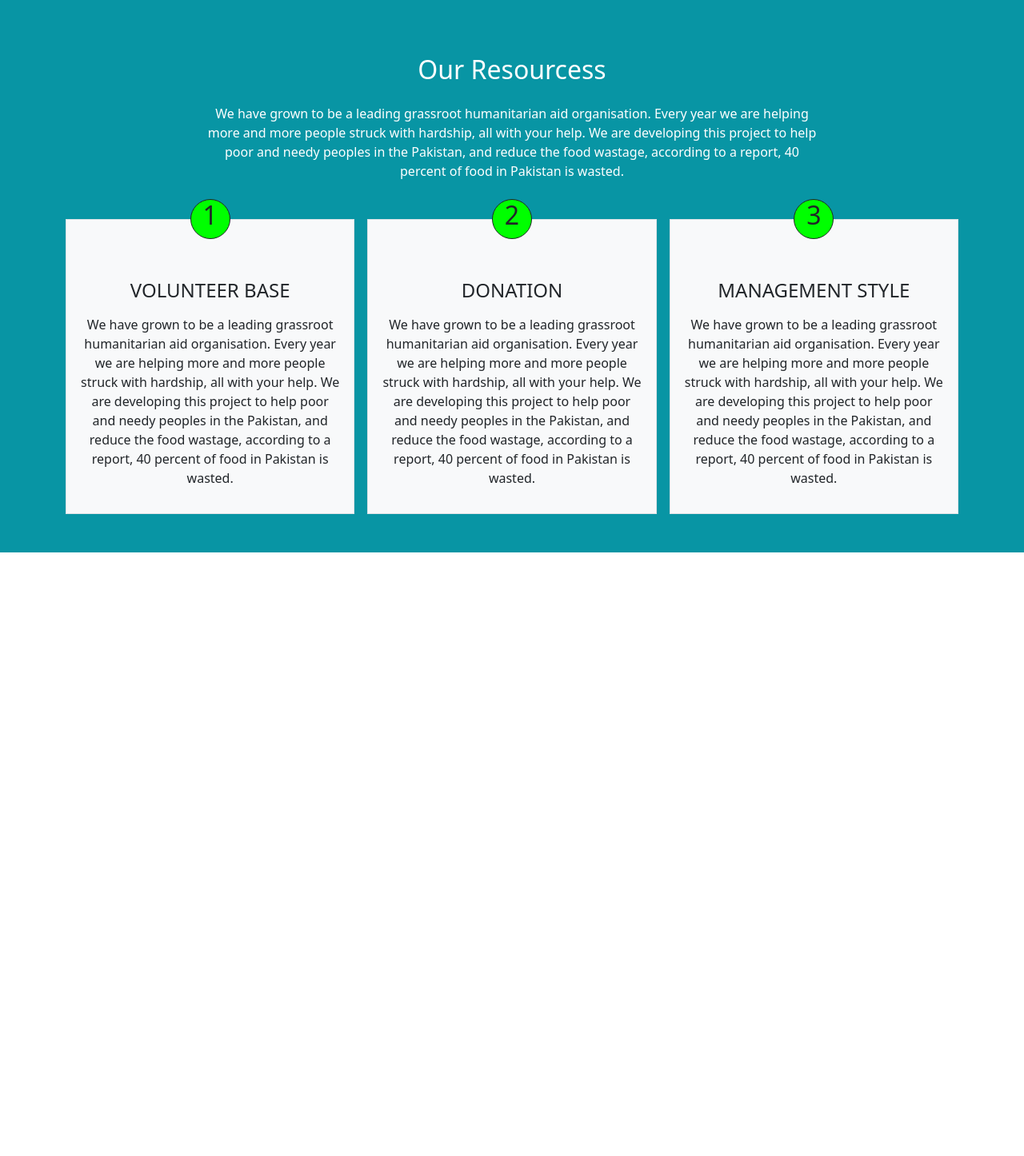
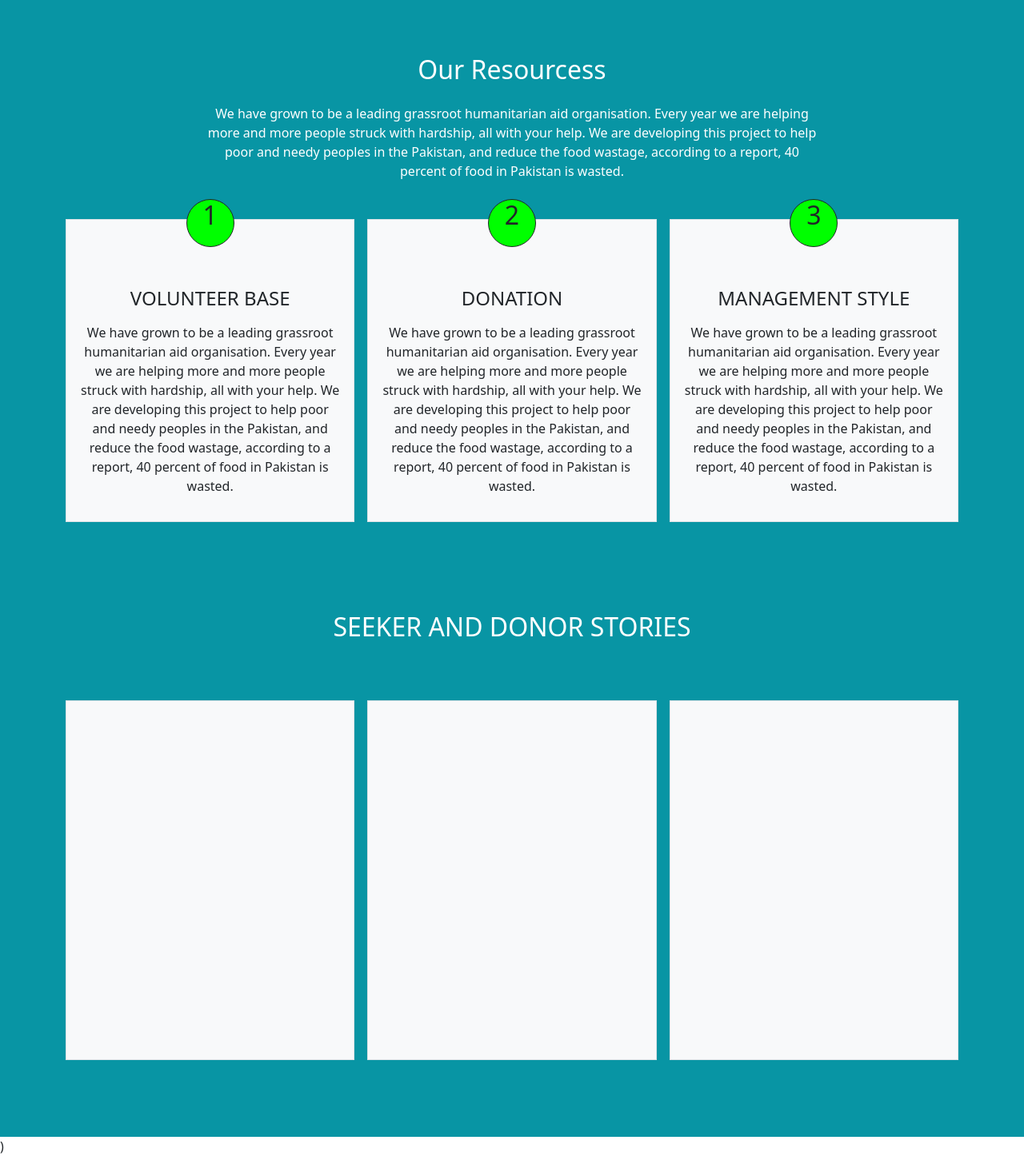
Before and after one commit to mumer29/Humanity-care, a React (Create React App) app in the folder save-wastage-food/: page / in a window 1280 px wide. Shown: the part 3651-5097 px from the top of the page at 80% size. Before the commit the page ends 4342 px from the top, so only its background shows below. Built offline with nearby package versions, Linux system fonts and the light colour scheme.

Commit message:
SEEKER AND DONOR STORIES start

```diff
--- a/save-wastage-food/src/App.js
+++ b/save-wastage-food/src/App.js
@@ -8,6 +8,7 @@ import OurResources from "./components/ourResources/OurResources";
 import OurServices from "./components/ourServices/OurServices";
 import QuickDonate from './components/quickDonate/QuickDonate';
 import SpendMoney from './components/spendMoney/SpendMoney';
+import PatientDonnerStories from "./components/stories/PatientDonnerStories";
 import WhoWeAre from './components/whoWeAre/WhoWeAre';
 
 function App() {
@@ -22,6 +23,7 @@ function App() {
       <OurHistory/>
       <OurServices/>
       <OurResources/>
+      <PatientDonnerStories/>
 
     </div>
   );
--- a/save-wastage-food/src/components/ourResources/ourResources.css
+++ b/save-wastage-food/src/components/ourResources/ourResources.css
@@ -1,6 +1,6 @@
 .resourcesvalues{
-    height: 50px;
-    width: 50px;
+    height: 60px;
+    width: 60px;
     margin: auto;
     bottom: 42px;
     position: relative;
--- /dev/null
+++ b/save-wastage-food/src/components/stories/PatientDonnerStories.js
@@ -0,0 +1,44 @@
+import React from 'react'
+
+function PatientDonnerStories() {
+    return (
+        <div>
+            <div className='py-5' style={{ backgroundColor: "#0895a4" }}>
+                <div className="container"  >
+                    <div className="row " style={{ color: "white" }} >
+                        <h2 className="text-center py-3">SEEKER AND DONOR STORIES</h2>
+                    </div>
+                </div>
+
+                <div className="container py-5">
+                    <div className="row gx-3">
+                        <div className="col">
+                            <div className="p-3 border bg-light text-center " style={{height:'450px'}}>
+                                <img src="" alt="" />
+                            </div>
+
+                        </div>
+                        <div className="col">
+                            <div className="p-3  border bg-light text-center"  style={{height:'450px'}}>
+
+                            </div>
+
+                        </div>
+                        <div className="col">
+                            <div className="p-3 border bg-light text-center " style={{height:'450px'}}>
+
+                            </div>
+
+                        </div>
+
+                    </div>
+                </div>
+
+
+            </div>
+            )
+        </div>
+    )
+}
+
+export default PatientDonnerStories
```
